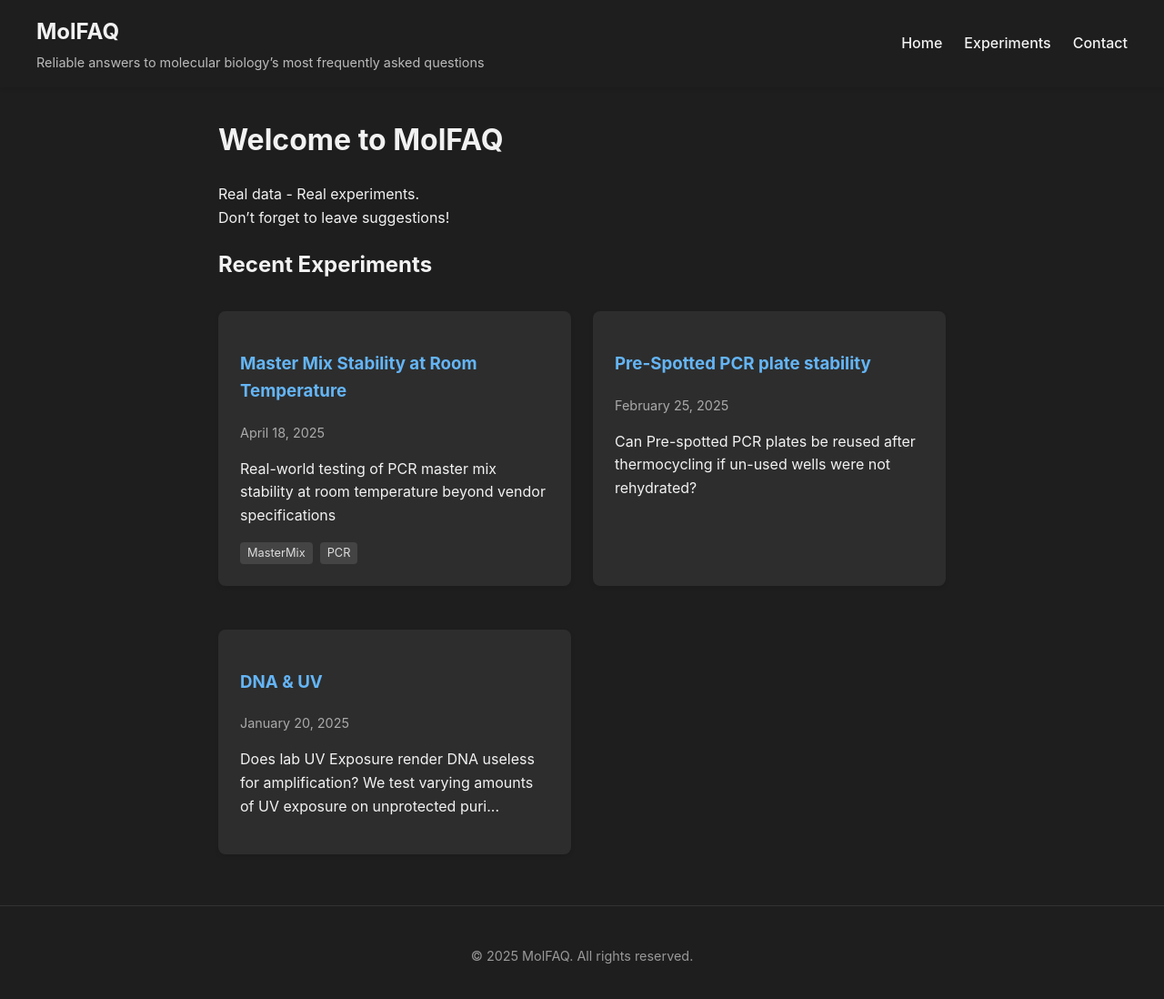
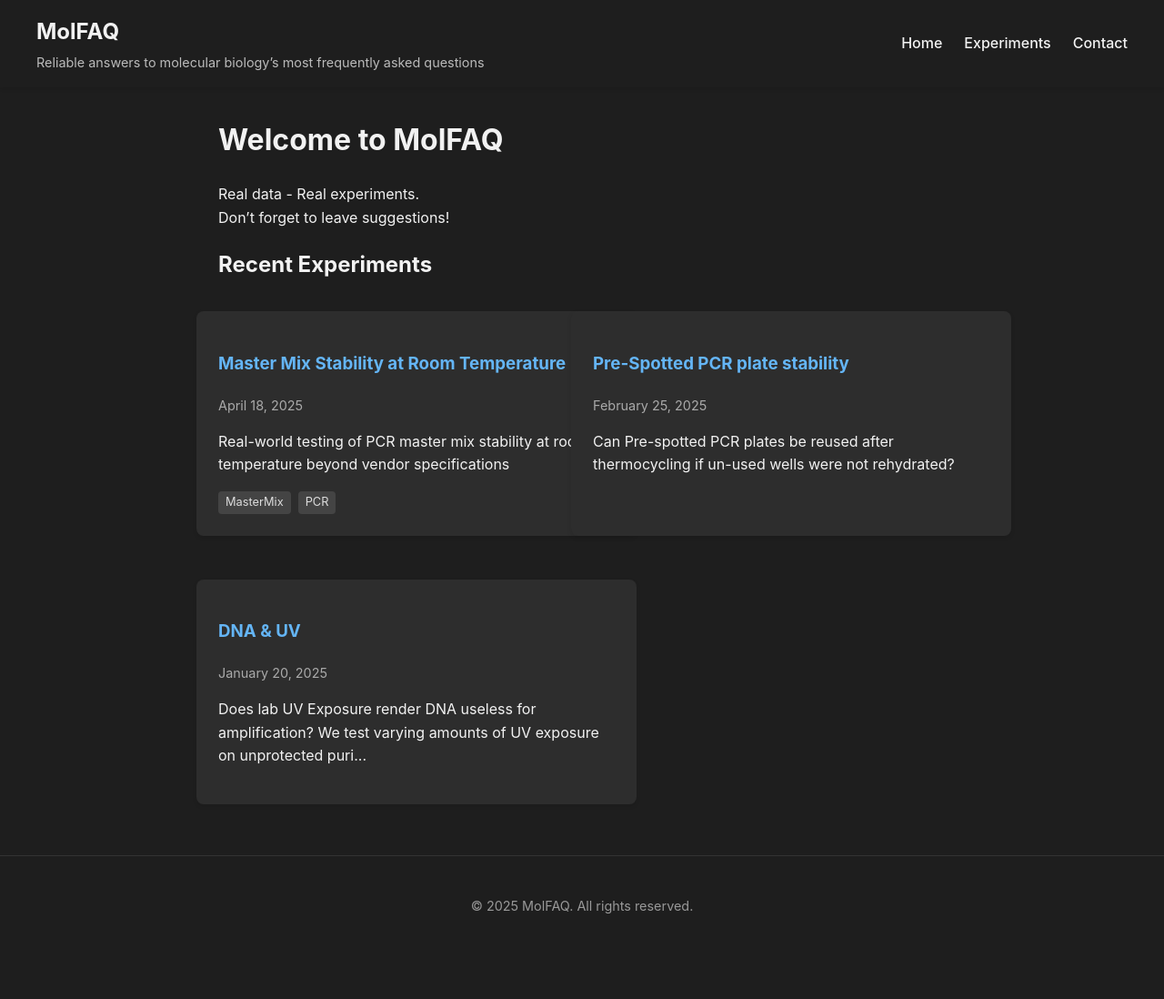
Before and after one commit to DylanCosto/DylanCosto.github.io, a Jekyll site: the page built from index.md, in a window 1280 px wide and 1106 px high. Shown: the top 1098 px of the window at 91% size. Built offline with Jekyll 4.4.1, drawn with Linux system fonts in a browser that asks for light colours.

Commit message:
update margin for post card

```diff
--- a/_layouts/default.html
+++ b/_layouts/default.html
@@ -103,6 +103,11 @@
   margin-bottom: 1.5em;
   box-shadow: 0 2px 5px rgba(0,0,0,0.1);
   transition: transform 0.3s;
+
+  /* New styles to extend past margins */
+  width: calc(100% + 3em); /* Extend beyond the container width */
+  margin-left: -1.5em; /* Offset to the left */
+  margin-right: -1.5em; /* Offset to the right */
 }
 
     .post-card:hover {
```
Lines whose indentation alone changed are shown as unchanged.
